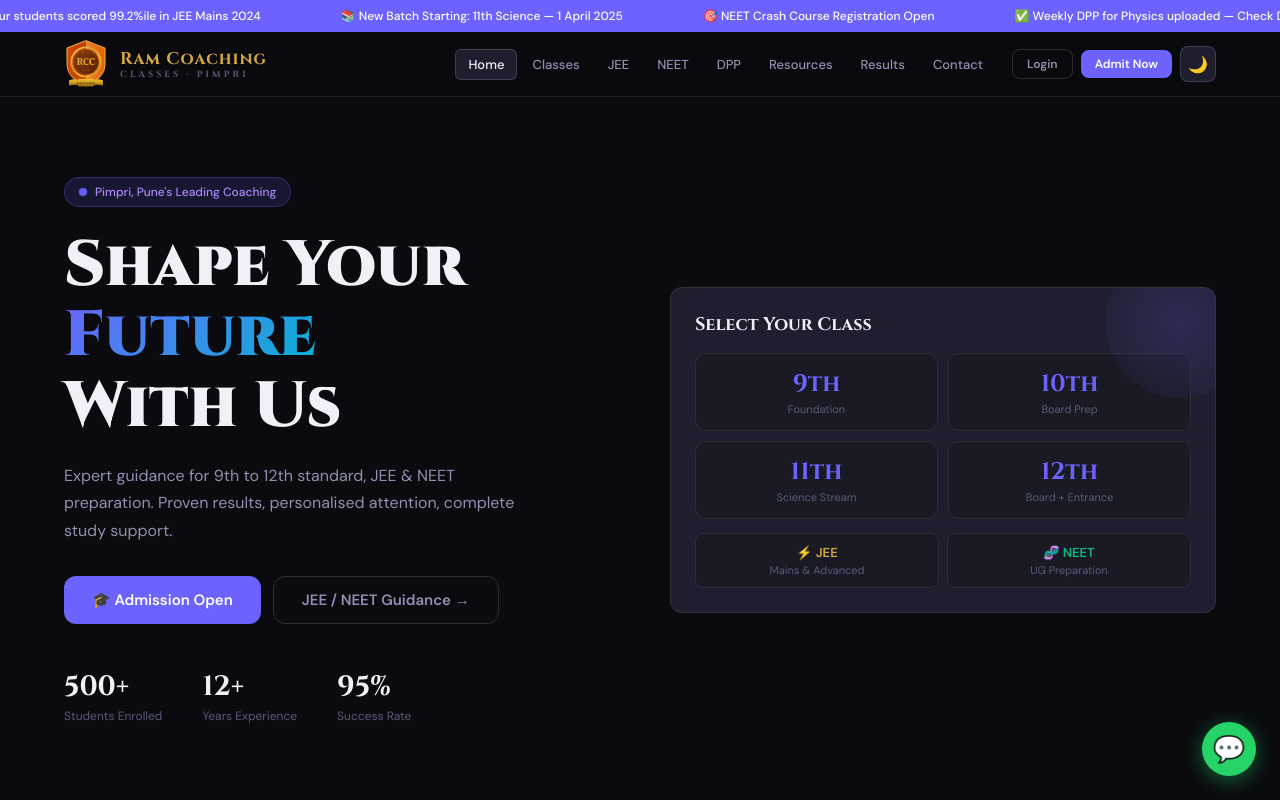
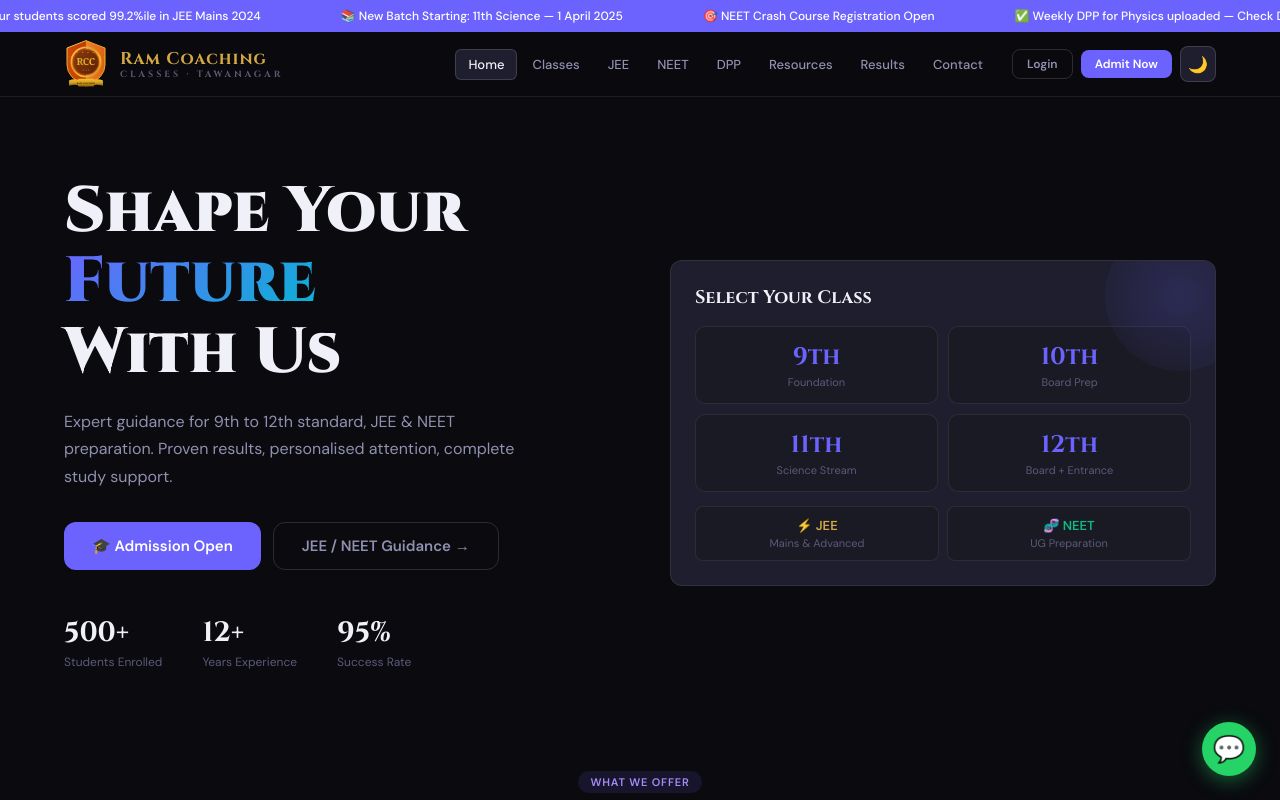
Before and after one commit to amanmathankar13/ram-coaching-frontend, a React (Vite) app: page / in a window 1280 px wide. Shown: the top 800 px of the page. Built offline with nearby package versions, Linux system fonts and the light colour scheme; no server answers.

Commit message:
Navbar and home pages changes done

```diff
--- a/src/components/Navbar.jsx
+++ b/src/components/Navbar.jsx
@@ -106,7 +106,7 @@
             textTransform: 'uppercase',
             marginTop: '3px',
           }}>
-            Classes · Pimpri
+            Classes · Tawanagar
           </span>
           </div>
         </Link>
--- a/src/pages/Home.jsx
+++ b/src/pages/Home.jsx
@@ -15,10 +15,6 @@
       <section style={{ padding: '80px 0 60px' }}>
         <div className="container" style={{ display: 'grid', gridTemplateColumns: '1fr 1fr', gap: '60px', alignItems: 'center' }}>
           <div className="fade-up">
-            <div style={{ display: 'inline-flex', alignItems: 'center', gap: '8px', background: 'rgba(108,99,255,.15)', border: '1px solid rgba(108,99,255,.3)', padding: '6px 14px', borderRadius: '20px', marginBottom: '24px' }}>
-              <span style={{ width: '8px', height: '8px', borderRadius: '50%', background: 'var(--accent)', animation: 'pulse 2s infinite', display: 'inline-block' }} />
-              <span style={{ fontSize: '12px', color: 'var(--accent2)', fontWeight: 500 }}>Pimpri, Pune's Leading Coaching</span>
-            </div>
 
             <h1 style={{ fontSize: 'clamp(36px,5vw,64px)', fontWeight: 800, lineHeight: 1.1, marginBottom: '20px' }}>
               Shape Your<br />
```
